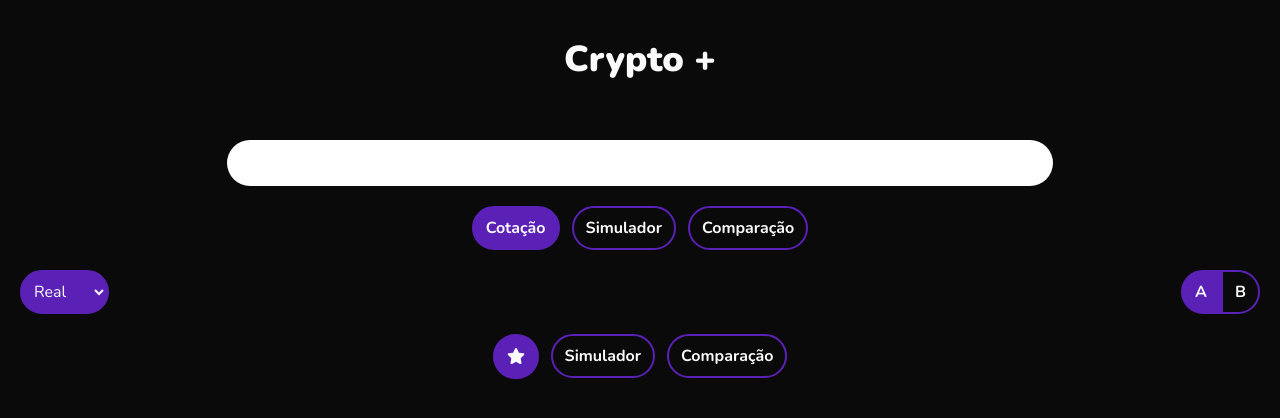
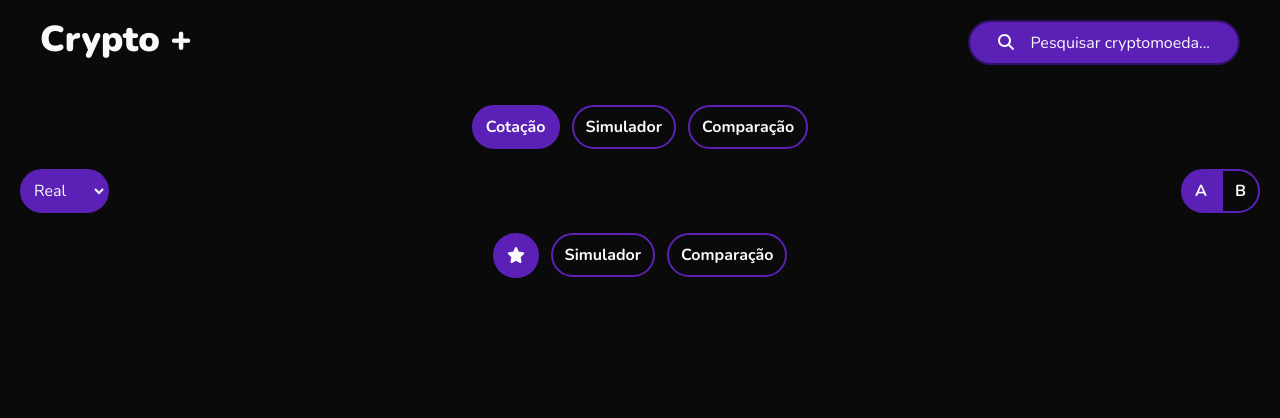
Before and after one commit to davidwjdev/crypto-plus-vue, a Vue app: page / in a window 1280 px wide. Shown: the top 418 px of the page. Built offline with nearby package versions, Linux system fonts and the light colour scheme.

Commit message:
adicionado função para exibir e ocultar modal

```diff
--- a/package.json
+++ b/package.json
@@ -9,7 +9,8 @@
     "preview": "vite preview"
   },
   "dependencies": {
-    "vue": "^3.2.47"
+    "vue": "^3.2.47",
+    "vuex": "^4.1.0"
   },
   "devDependencies": {
     "@fortawesome/fontawesome-svg-core": "^6.4.0",
--- a/src/App.vue
+++ b/src/App.vue
@@ -1,13 +1,30 @@
 <script setup lang="ts">
+
 import HeaderVue from './components/Header.vue';
 import HomeVue from './components/Home.vue';
 import NavVue from './components/Nav.vue';
+import SearchVue from './components/Search.vue';
+
+
+
+</script>
+
+
+<script lang="ts">
+
+
+
+
 </script>
 
 <template>
+  <div>
+    <SearchVue />
+
+  </div>
   <div class=" flex flex-col">
 
-    <header class="py-10">
+    <header class="py-5">
       <HeaderVue />
     </header>
     <nav>
--- a/src/components/Header.vue
+++ b/src/components/Header.vue
@@ -1,11 +1,28 @@
-<script setup lang="ts">
+<script  lang="ts">
+import { mapMutations } from 'vuex';
 
+export default {
+
+    name: 'HeaderVue',
+    methods: {
+        ...mapMutations(['toggleModal'])
+    }
+}
 
 </script>
 
 <template>
-    <div class="mx-5">
-        <h1 class="font-[900] text-4xl text-center">Crypto +</h1>
+    <div class="flex sm:flex-col md:flex-row md:justify-between md:mx-10 ">
+        <div class="sm:mb-5">
+            <h1 class="font-[900] text-4xl text-center">Crypto +</h1>
+        </div>
+        <div class="sm:mb-5 flex justify-center">
+            <button class="bg-violet-800 border-2 border-violet-950 px-7 rounded-full sm:py-2 md:py-3 "
+                @click="toggleModal">
+                <font-awesome-icon :icon="['fas', 'magnifying-glass']" class="me-3" />
+                Pesquisar cryptomoeda...
+            </button>
+        </div>
     </div>
 </template>
 
--- a/src/components/HelloWorld.vue
+++ /dev/null
@@ -1,38 +0,0 @@
-<script setup lang="ts">
-import { ref } from 'vue'
-
-defineProps<{ msg: string }>()
-
-const count = ref(0)
-</script>
-
-<template>
-  <h1>{{ msg }}</h1>
-
-  <div class="card">
-    <button type="button" @click="count++">count is {{ count }}</button>
-    <p>
-      Edit
-      <code>components/HelloWorld.vue</code> to test HMR
-    </p>
-  </div>
-
-  <p>
-    Check out
-    <a href="https://vuejs.org/guide/quick-start.html#local" target="_blank"
-      >create-vue</a
-    >, the official Vue + Vite starter
-  </p>
-  <p>
-    Install
-    <a href="https://github.com/vuejs/language-tools" target="_blank">Volar</a>
-    in your IDE for a better DX
-  </p>
-  <p class="read-the-docs">Click on the Vite and Vue logos to learn more</p>
-</template>
-
-<style scoped>
-.read-the-docs {
-  color: #888;
-}
-</style>
--- a/src/components/Home.vue
+++ b/src/components/Home.vue
@@ -4,7 +4,7 @@ import { FontAwesomeIcon } from '@fortawesome/vue-fontawesome';
 </script>
 
 <template>
-    <div class="flex justify-center items-center sm:overflow-x-auto sm:no-scrollbar mb-5">
+    <div class="flex justify-center items-center mb-5">
         <ul class="flex">
             <li class="me-3">
                 <button href="#" class="bg-violet-800 border-2 border-violet-800 sm:p-2 md:p-3 rounded-full font-bold">
--- a/src/components/Nav.vue
+++ b/src/components/Nav.vue
@@ -1,12 +1,7 @@
 <script setup lang="ts"></script>
 
 <template>
-    <div class="m-5">
-        <form action="" class="md:flex md:justify-center">
-            <input type="search" name="search" id="search" class="rounded-full text-black py-3 px-10 sm:w-full md:w-2/3" />
-        </form>
-    </div>
-    <div class="flex justify-center items-center sm:overflow-x-auto sm:no-scrollbar mb-5">
+    <div class="flex justify-center items-center mb-5">
         <ul class="flex">
             <li class="me-3">
                 <button href="#" class="bg-violet-800 border-2 border-violet-800 sm:p-2 md:p-3 rounded-full font-bold">
--- /dev/null
+++ b/src/components/Search.vue
@@ -0,0 +1,35 @@
+<script  lang="ts">
+import { mapMutations } from 'vuex';
+
+export default {
+
+    name: 'SearchVue',
+    methods: {
+        ...mapMutations(['toggleModal'])
+    }
+}
+
+</script>
+<template>
+    <div class="absolute h-full w-full backdrop-blur-sm  flex justify-center items-center" v-if="$store.state.showModal">
+        <div class="border shadow-md shadow-white  bg-zinc-950 p-4 rounded-lg ">
+            <div class=" flex justify-end">
+                <button class="bg-purple-800 rounded-full px-2 py-1 roun" @click="toggleModal">
+                    <font-awesome-icon :icon="['fas', 'xmark']" />
+                </button>
+            </div>
+            <div class="text-center mb-5">
+                <span>Pesquisar Cryptomoeda</span>
+            </div>
+            <div class="bg-purple-800 rounded-full py-2 px-5 flex  items-center">
+                <font-awesome-icon :icon="['fas', 'magnifying-glass']" class="me-3 " />
+                <input type="text" class="bg-purple-800 focus:outline-none placeholder:text-purple-300"
+                    placeholder="Ex: BTC">
+            </div>
+
+        </div>
+
+    </div>
+</template>
+
+<style scoped></style>
--- a/src/main.ts
+++ b/src/main.ts
@@ -3,10 +3,16 @@ import "./style.css";
 import { library } from "@fortawesome/fontawesome-svg-core";
 import { FontAwesomeIcon } from "@fortawesome/vue-fontawesome";
 import App from "./App.vue";
+import store from "./store.d";
 
-import { faStar } from "@fortawesome/free-solid-svg-icons";
-library.add(faStar);
+import {
+    faStar,
+    faMagnifyingGlass,
+    faXmark
+} from "@fortawesome/free-solid-svg-icons";
+library.add(faStar, faMagnifyingGlass, faXmark);
 
 const app = createApp(App);
+app.use(store);
 app.component("FontAwesomeIcon", FontAwesomeIcon);
 app.mount("#app");
--- /dev/null
+++ b/src/store.d.ts
@@ -0,0 +1,12 @@
+import { createStore } from "vuex";
+
+export default createStore({
+    state: {
+        showModal: false
+    },
+    mutations: {
+        toggleModal(state) {
+            state.showModal = !state.showModal;
+        }
+    }
+});
--- a/tsconfig.json
+++ b/tsconfig.json
@@ -1,5 +1,6 @@
 {
     "compilerOptions": {
+        "types": ["vuex"],
         "target": "ES2020",
         "useDefineForClassFields": true,
         "module": "ESNext",
```
Also changed, not shown: 1 other file (tests, documents, lock files or other folders). Lines whose indentation alone changed are shown as unchanged.
